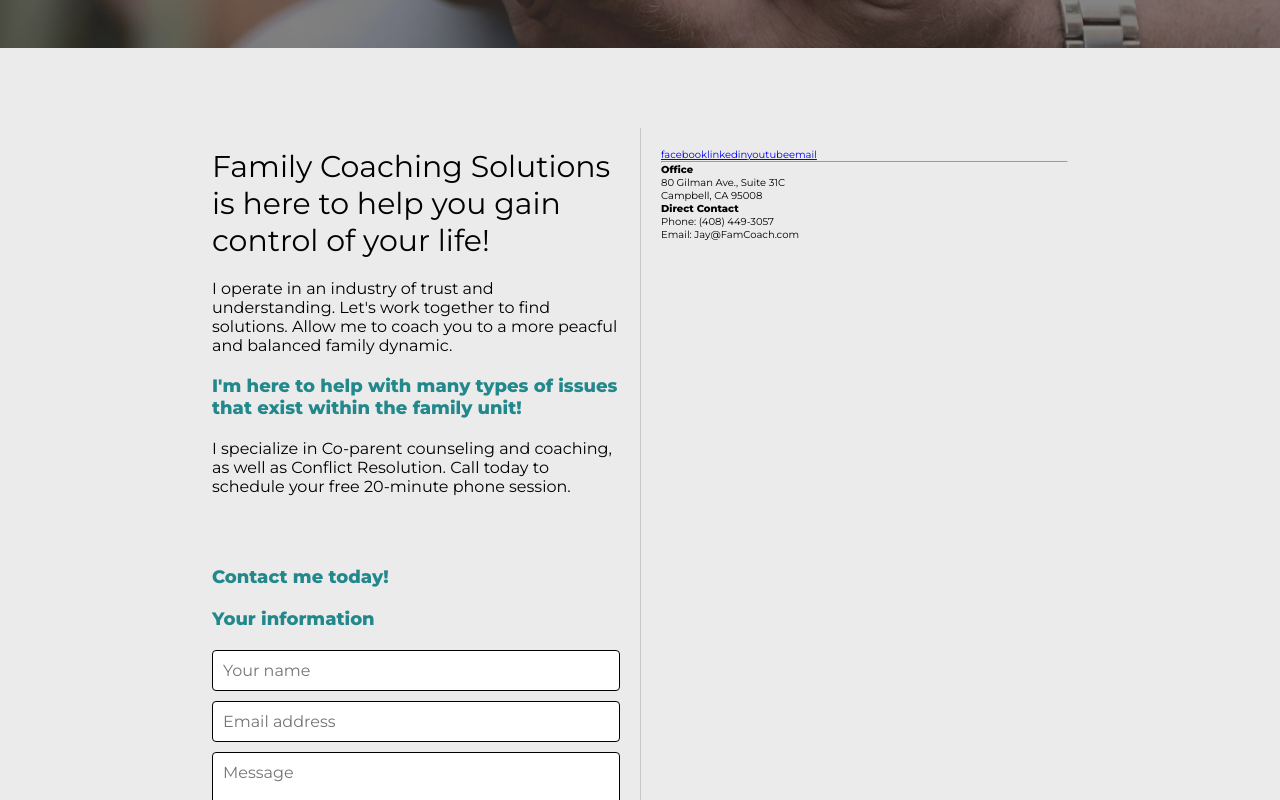
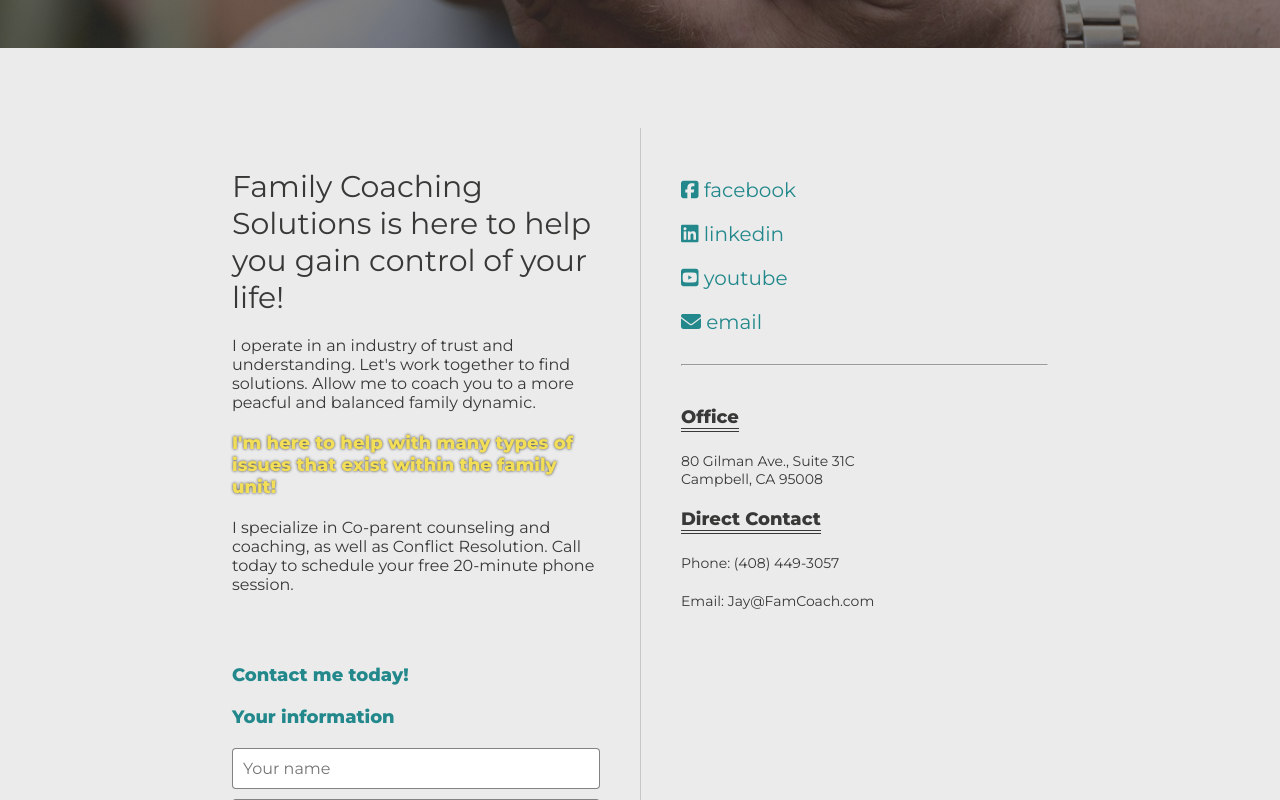
Before and after one commit to JaredAvila/family_coaching_solutions-react, a React app: page /contact in a window 1280 px wide. Shown: the part 980-1780 px from the top of the page. Built offline with nearby package versions, Linux system fonts and the light colour scheme.

Commit message:
finishing up contact section

```diff
--- a/public/index.html
+++ b/public/index.html
@@ -18,5 +18,6 @@
   </head>
   <body>
     <div id="root"></div>
+    <script src="https://kit.fontawesome.com/2ea2777c51.js"></script>
   </body>
 </html>
--- a/src/Containers/Contact/Contact.js
+++ b/src/Containers/Contact/Contact.js
@@ -49,17 +49,28 @@ const Contact = () => {
           </form>
         </div>
         <div className={styles.Right}>
-          <div>
-            <a href="#">facebook</a>
-            <a href="#">linkedin</a>
-            <a href="#">youtube</a>
-            <a href="#">email</a>
+          <div className={styles.Social}>
+            <a href="#">
+              <i class="fab fa-facebook-square" /> facebook
+            </a>
+            <a href="#">
+              <i class="fab fa-linkedin" /> linkedin
+            </a>
+            <a href="#">
+              <i class="fab fa-youtube-square" /> youtube
+            </a>
+            <a href="#">
+              <i class="fas fa-envelope" /> email
+            </a>
           </div>
           <hr />
-          <div>
+          <div className={styles.Office}>
             <h4>Office</h4>
-            <p>80 Gilman Ave., Suite 31C</p>
-            <p>Campbell, CA 95008</p>
+            <p>
+              80 Gilman Ave., Suite 31C
+              <br />
+              Campbell, CA 95008
+            </p>
             <h4>Direct Contact</h4>
             <p>Phone: (408) 449-3057</p>
             <p>Email: Jay@FamCoach.com</p>
--- a/src/Containers/Contact/Contact.module.css
+++ b/src/Containers/Contact/Contact.module.css
@@ -1,4 +1,6 @@
-.Contact {}
+.Contact {
+    color: #383836;
+}
 
 .Header {
     background-image: linear-gradient(rgba(48, 48, 48, 0.6), rgba(48, 48, 48, 0.6)), url("../../assets/images/family_coaching_solutions.jpg");
@@ -40,7 +42,7 @@
 
 .Left, .Right {
     width: 35%;
-    padding: 2rem;
+    padding: 4rem;
 }
 
 .Left h1 {
@@ -53,7 +55,8 @@
     font-size: 1.8rem;
     padding-bottom: 2rem;
     font-weight: 600;
-    color: #22888b;
+    color: #f3de58;
+    text-shadow: 0rem 0rem .3rem #383836;
 }
 
 .Left p {
@@ -79,7 +82,7 @@
 .Left input, .Left textarea, .Left button {
     padding: 1rem;
     border-radius: 4px;
-    border: 1px solid black;
+    border: 1px solid rgba(48, 48, 48, 0.6);
     margin: 0 0 1rem 0;
     outline: none;
     font: inherit;
@@ -102,3 +105,39 @@
     width: 35%;
     border-left: 1px solid rgb(199, 199, 199);
 }
+
+.Social {
+    display: flex;
+    flex-flow: column;
+    font-size: 2rem;
+    margin-bottom: 2rem;
+}
+
+.Social a {
+    text-decoration: none;
+    font: inherit;
+    color: #22888b;
+    padding: 1rem 0;
+    transition: all 250ms ease;
+}
+
+.Social a:hover {
+    color: #68c7c6;
+}
+
+.Office {
+    padding: 4rem 0;
+    color: #383836;
+}
+
+.Office h4 {
+    font-size: 1.8rem;
+    border-bottom: 4px double #383836;
+    margin-bottom: 2rem;
+    width: fit-content;
+}
+
+.Office p {
+    font-size: 1.4rem;
+    margin-bottom: 2rem;
+}
```
